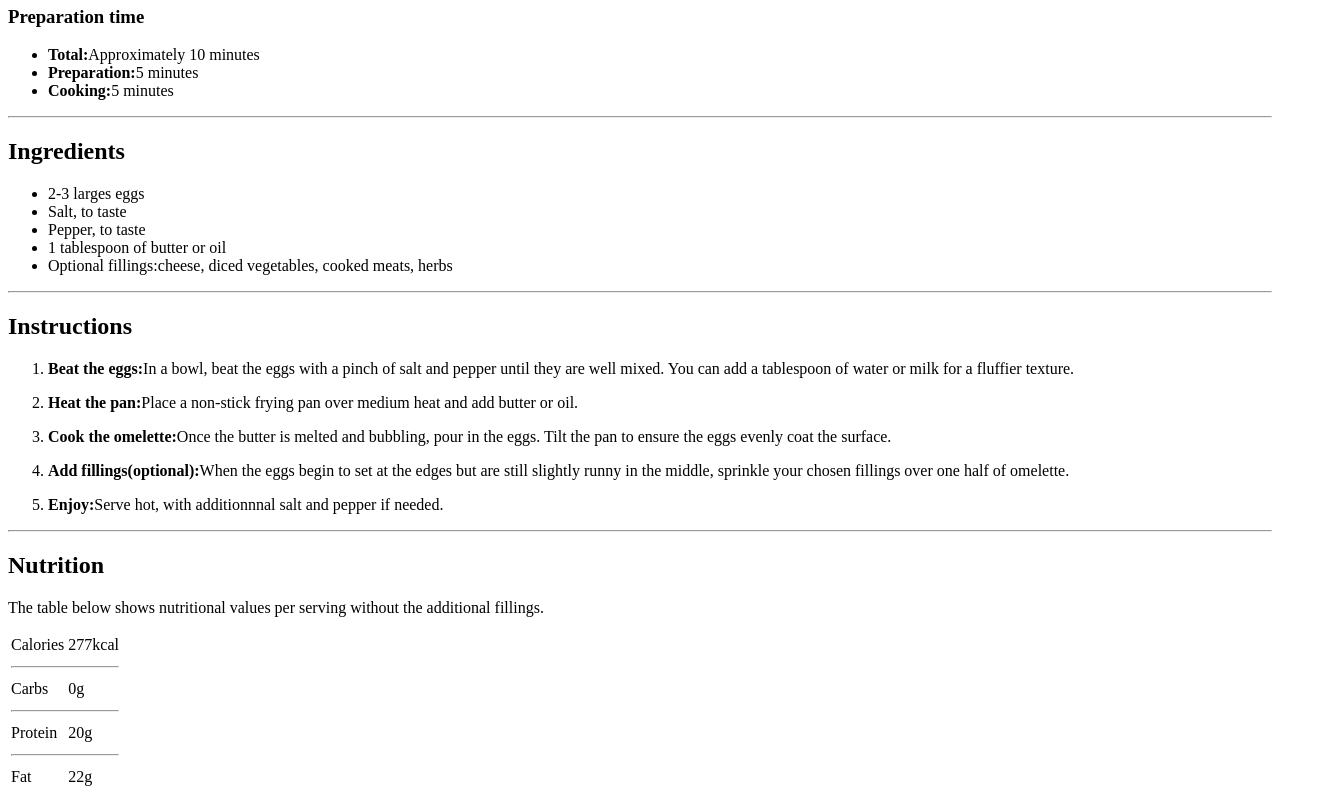
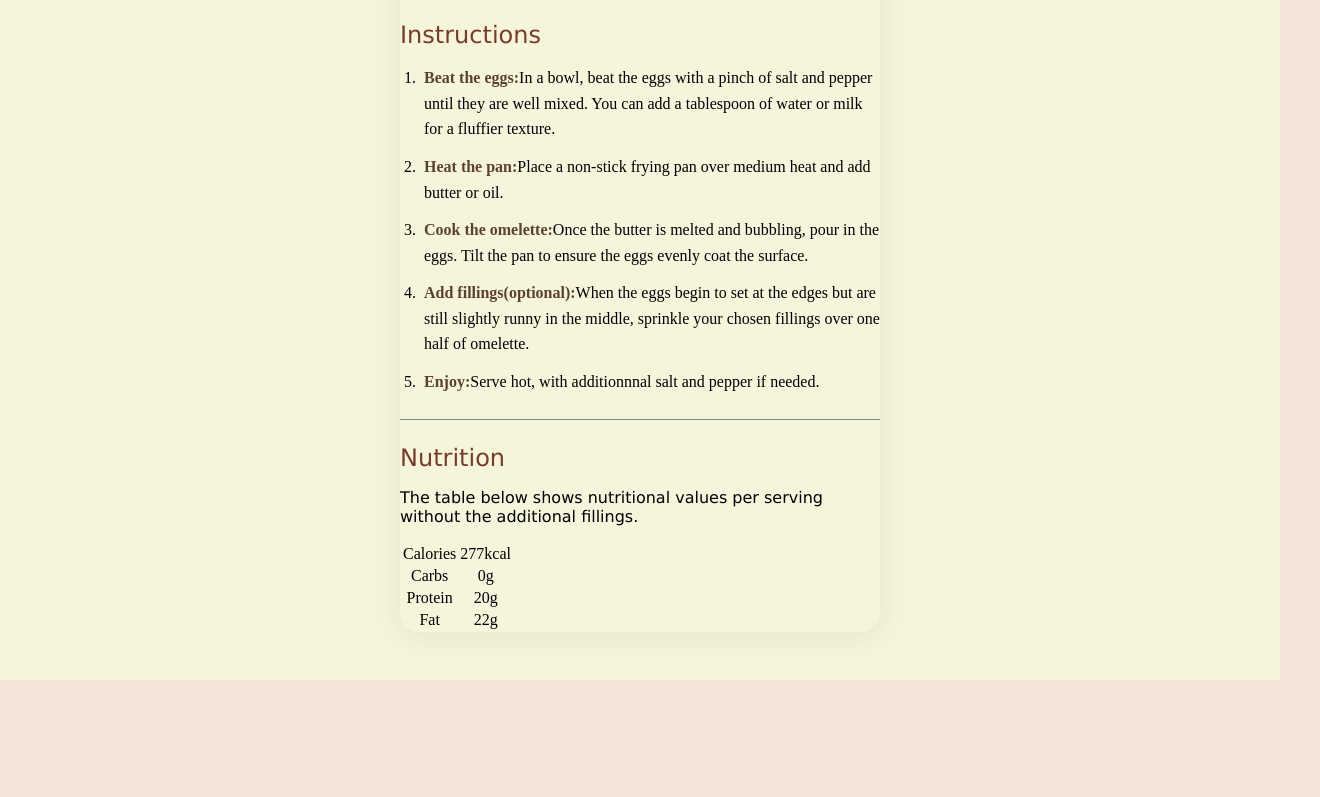
Before and after one commit to harris-edouardo/Revision-HTML-CSS, a plain HTML site: page recipe.html in a window 1280 px wide. Shown: the part 723-1520 px from the top of the page, 1320 px wide, since content can reach past the window. After the commit the page ends 1403 px from the top, so only its background shows below. Drawn offline with Linux system fonts and the light colour scheme.

Commit message:
code html

```diff
--- a/recipe.html
+++ b/recipe.html
@@ -3,32 +3,37 @@
 <head>
     <meta charset="UTF-8">
     <meta name="viewport" content="width=device-width, initial-scale=1.0">
+    <link rel="stylesheet" href="recipe.css">
     <title>Page de recette</title>
 </head>
+
 <body>
+
+    <main class="card">
     <HEADER>
-        <img src="image/image-omelette.jpeg" alt="image omelette">
+        <img src="/ASSET/image/image-omelette.jpeg" alt="image omelette">
     </HEADER>
 
-    <div>
+    <div class="contenu">
+
         <h1>Simple Omelette Recipice</h1>
         <p>An easy and quick dish, perfect for any meal.This classic omelette combines beaten
          eggs cooked to perfection,optionnally filled with your choice of cheese, vegetables, or meats.</p>
     </div>
 
-    <div>
+    <div class="back">
         <h3>Preparation time</h3>
         <ul>
-            <li><strong>Total:</strong>Approximately 10 minutes</li>
-            <li><strong>Preparation:</strong>5 minutes</li>
-            <li><strong>Cooking:</strong>5 minutes</li>
+            <li><strong>Total:</strong> Approximately 10 minutes</li>
+            <li><strong>Preparation:</strong> 5 minutes</li>
+            <li><strong>Cooking:</strong> 5 minutes</li>
         </ul>
-        <hr>
     </div>
+    <hr>
 
     <div>
         <h2>Ingredients</h2>
-        <ul>
+        <ul class="list">
             <li>2-3 larges eggs</li>
             <li>Salt, to taste</li>
             <li>Pepper, to taste</li>
@@ -40,62 +45,55 @@
 
     <div>
         <h2>Instructions</h2>
-        <ol>
-           <p><li><strong>Beat the eggs:</strong>In a bowl, beat the eggs with a pinch
+        <ol class="instructions">
+           <li><strong>Beat the eggs:</strong>In a bowl, beat the eggs with a pinch
                 of salt and pepper until they are well mixed. You can add a tablespoon
-                of water or milk for a fluffier texture.</li></p>
-             <p><li><strong>Heat the pan:</strong>Place a non-stick frying pan over medium
-                heat and add butter or oil.</li></p>
-             <p><li><strong>Cook the omelette:</strong>Once the butter is melted and bubbling,
-                 pour in the eggs. Tilt the pan to ensure the eggs evenly coat the surface.</li></p>
-              <p><li><strong>Add fillings(optional):</strong>When the eggs begin to set at the edges
+                of water or milk for a fluffier texture.</li>
+             <li><strong>Heat the pan:</strong>Place a non-stick frying pan over medium
+                heat and add butter or oil.</li>
+             <li><strong>Cook the omelette:</strong>Once the butter is melted and bubbling,
+                 pour in the eggs. Tilt the pan to ensure the eggs evenly coat the surface.</li>
+              <li><strong>Add fillings(optional):</strong>When the eggs begin to set at the edges
                 but are still slightly runny in the middle, sprinkle your chosen fillings over one half
-                of omelette.</li></p>
-              <p><li><strong>Enjoy:</strong>Serve hot, with additionnnal salt and pepper if needed.</li></p>
+                of omelette.</li>
+              <li><strong>Enjoy:</strong>Serve hot, with additionnnal salt and pepper if needed.</li>
         </ol>
+
         <hr>
     </div>
 
     <div>
         <h2>Nutrition</h2>
-        <p>The table below shows nutritional values
-            per serving without the additional fillings.
-        </p>
+        <p class="nutrition-note">The table below shows nutritional values
+            per serving without the additional fillings.</p>
 
-        <table>
+        <table class="nutrition-table">
+            <tbody>
             <tr>
-                <td>Calories</td>
-                <td>277kcal</td>
-            </tr>
-            <tr>
-                <td colspan="2"><hr></td>
+                <td class="label">Calories</td>
+                <td class="value">277kcal</td>
             </tr>
 
             <tr>
-                <td>Carbs</td>
-                <td>0g</td>
-            </tr>
-            <tr>
-                <td colspan="2"><hr></td>
+                <td class="label">Carbs</td>
+                <td class="value">0g</td>
             </tr>
 
             <tr>
-                <td>Protein</td>
-                <td>20g</td>
-            </tr>
-            <tr>
-                <td colspan="2"><hr></td>
+                <td class="label">Protein</td>
+                <td class="value">20g</td>
             </tr>
 
             <tr>
-                <td>Fat</td>
-                <td>22g</td>
+                <td class="label">Fat</td>
+                <td class="value">22g</td>
             </tr>
-
+            </tbody>
         </table>
     </div>
 
-
+</main>
 
 </body>
+
 </html>
```
